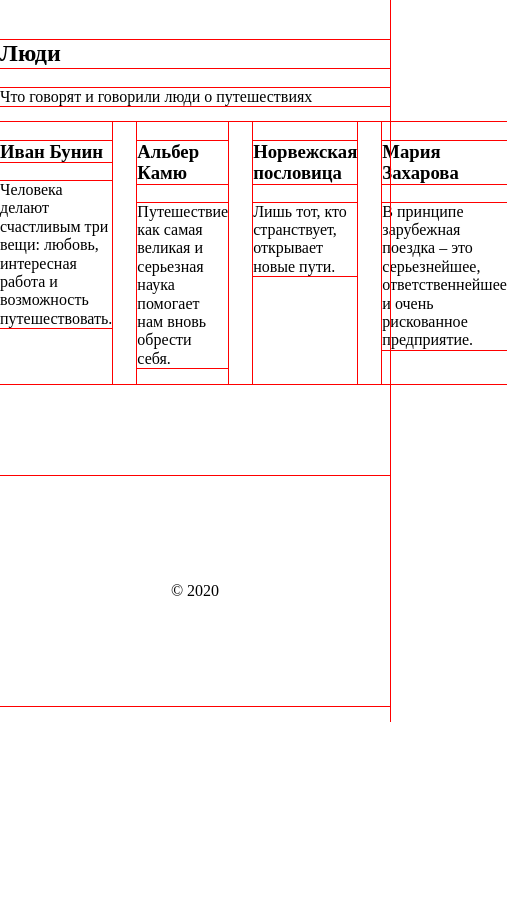
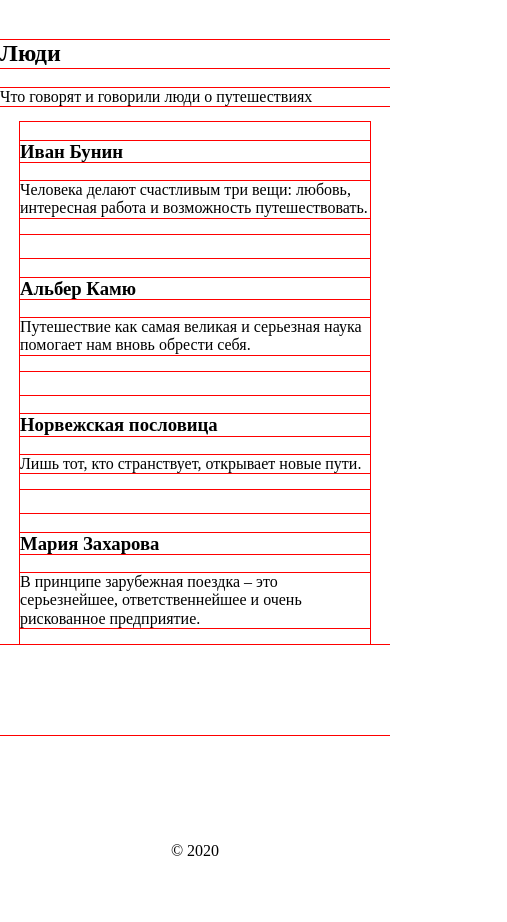
Before and after one commit to ArtemIvlev77/teamwork_1, a plain HTML site: page index.html in a window 390 px wide. Shown: the part 1940-2862 px from the top of the page, 507 px wide, since content can reach past the window. Before the commit the page ends 2662 px from the top, so only its background shows below. Drawn offline with Linux system fonts and the light colour scheme.

Commit message:
Работа с адаптивом

```diff
--- a/blocks/cards/cards.css
+++ b/blocks/cards/cards.css
@@ -7,3 +7,28 @@
     margin: 0;
     padding: 0;
 }
+
+@media screen and (max-width: 1080px) {
+    .cards {
+        margin: 0 auto;
+        max-width: calc(100vw - 20px * 2);
+    }
+}
+
+@media screen and (max-width: 767px) {
+    .cards {
+        grid-template-columns: repeat(2, 1fr);
+        max-width: calc(100vw - 20px * 2);
+        row-gap: 45px;
+        grid-gap: 45px;
+    }
+}
+
+@media screen and (max-width: 450px) {
+    .cards {
+        grid-template-columns: 1fr;
+        max-width: calc(100vw - 20px * 2);
+        row-gap: 25px;
+        grid-gap: 25px;
+    }
+}
```
Also changed, not shown: blocks/people/people.css (line endings or trailing spaces).
